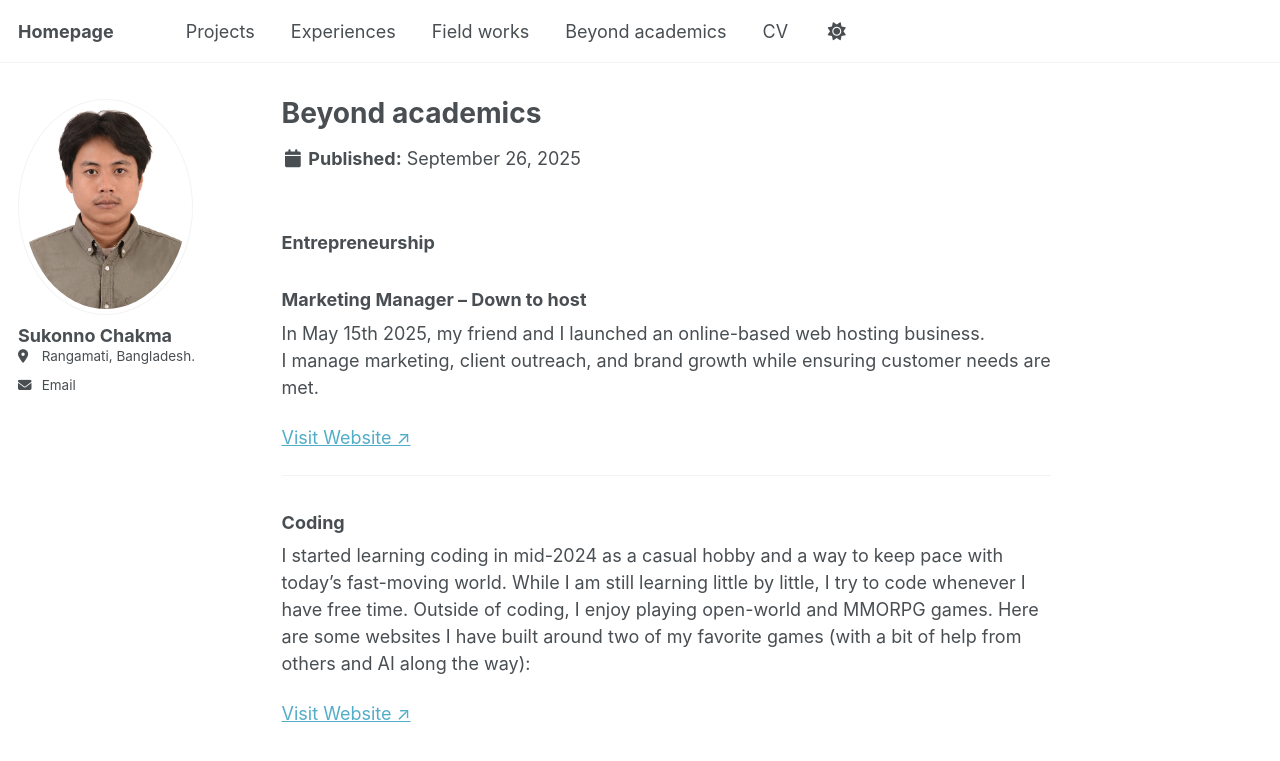
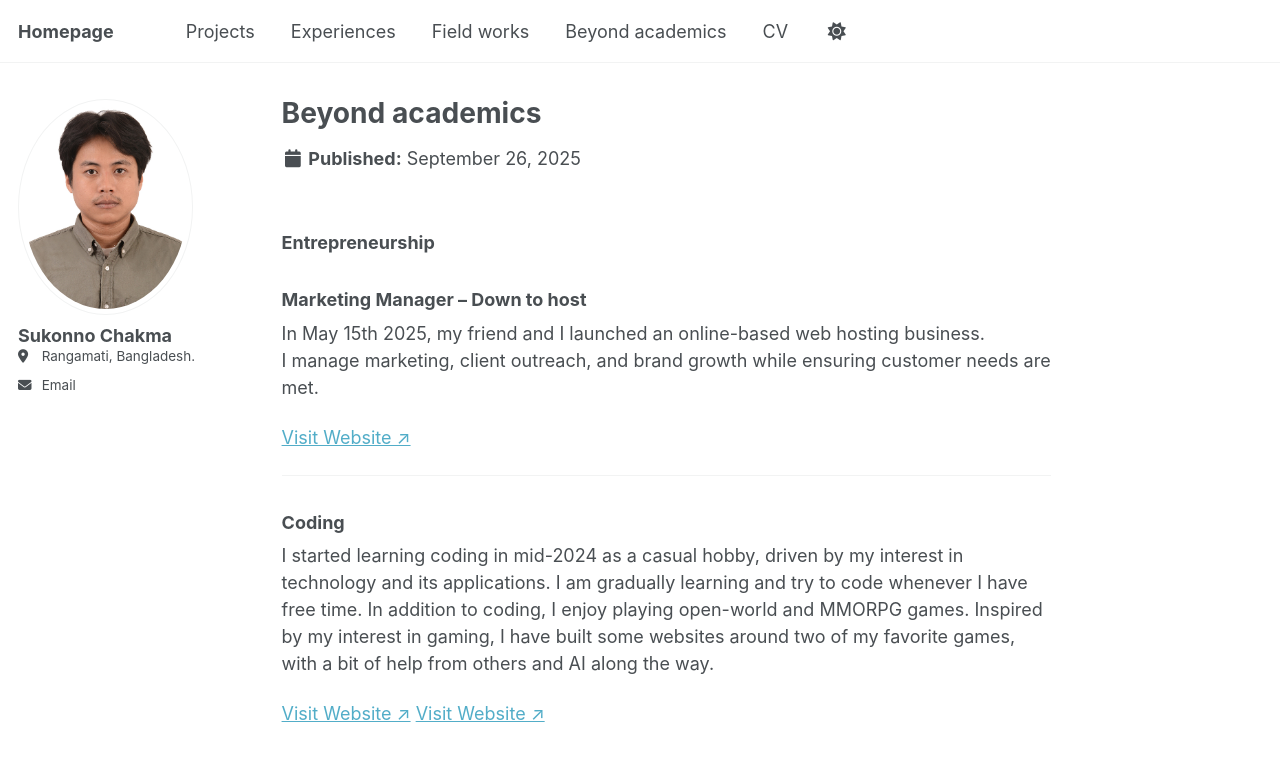
Before and after one commit to Sukonno-Chakma/Sukonno-Chakma.github.io, a Jekyll site: the page built from _academics/Academics.md, in a window 1280 px wide and 994 px high. Shown: the top 761 px of the window. Built offline with Jekyll 4.4.1, drawn with Linux system fonts in a browser that asks for light colours.

Commit message:
Update Academics.md

```diff
--- a/_academics/Academics.md
+++ b/_academics/Academics.md
@@ -14,6 +14,7 @@ I manage marketing, client outreach, and brand growth while ensuring customer ne
 
 ---
 ### Coding
-I started learning coding in mid-2024 as a casual hobby and a way to keep pace with today’s fast-moving world. While I am still learning little by little, I try to code whenever I have free time. Outside of coding, I enjoy playing open-world and MMORPG games. Here are some websites I have built around two of my favorite games (with a bit of help from others and AI along the way):
+I started learning coding in mid-2024 as a casual hobby, driven by my interest in technology and its applications. I am gradually learning and try to code whenever I have free time. In addition to coding, I enjoy playing open-world and MMORPG games. Inspired by my interest in gaming, I have built some websites around two of my favorite games, with a bit of help from others and AI along the way.
 
 [Visit Website ↗](https://sukonno-chakma.github.io/Warhammer-Is-Fun/)
+[Visit Website ↗](https://sukonno-chakma.github.io/path-of-destiny/)
```
